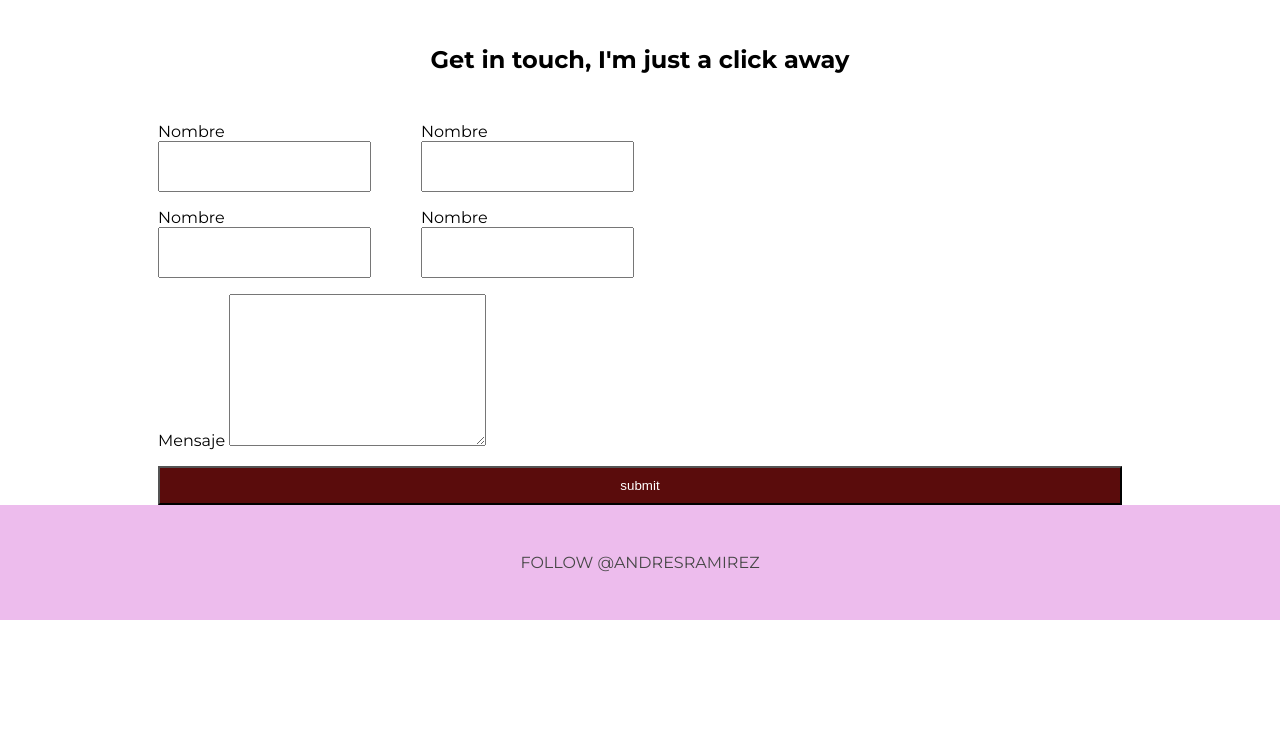
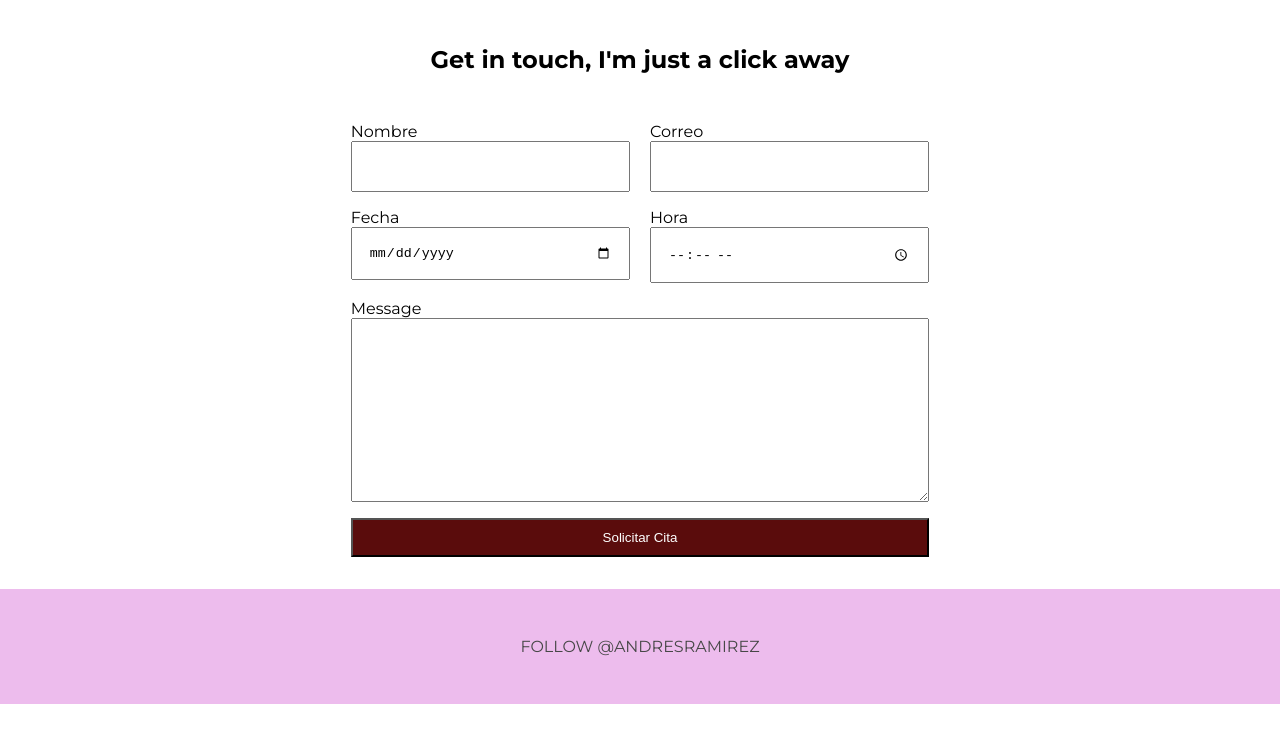
Before and after one commit to AndresRamirez917/100-sitios-63, a plain HTML site: page contact.html in a window 1280 px wide. Shown: the part 58-800 px from the top of the page. Drawn offline with Linux system fonts and the light colour scheme.

Commit message:
second commit

```diff
--- a/contact.html
+++ b/contact.html
@@ -27,29 +27,29 @@
             <form action="">
                 <div class="form-group flex">
                     <div class="flex-box-1">
-                        <label for="">Nombre</label>
-                        <input type="text" class="form-control">
+                        <label for="name">Nombre</label>
+                        <input class="form-control" type="text" />
                     </div>
                     <div class="flex-box-1">
-                        <label for="">Nombre</label>
-                        <input type="text" class="form-control">
+                        <label for="email">Correo</label>
+                        <input class="form-control" type="email" />
                     </div>
                 </div>
                 <div class="form-group flex">
                     <div class="flex-box-1">
-                        <label for="">Nombre</label>
-                        <input type="text" class="form-control">
+                        <label for="date">Fecha</label>
+                        <input class="form-control" type="date" />
                     </div>
                     <div class="flex-box-1">
-                        <label for="">Nombre</label>
-                        <input type="text" class="form-control">
+                        <label for="time">Hora</label>
+                        <input class="form-control" type="time" />
                     </div>
                 </div>
                 <div class="form-group">
-                    <label for="">Mensaje</label>
-                    <textarea name="" id="" cols="30" rows="10" class="form control"></textarea>
+                    <label for="message">Message</label>
+                    <textarea class="form-control" name="" id="" cols="30" rows="10"></textarea>
                 </div>
-                <button>submit</button>
+                <button class="btn">Solicitar Cita</button>
             </form>
         </div>
     </section>
--- a/scss/styles.scss
+++ b/scss/styles.scss
@@ -67,12 +67,8 @@ img {
                 display: inline-block;
                 margin-left: 1rem;
             }
-
-
         }
-
     }
-
 }
 
 //showcase
@@ -90,7 +86,6 @@ margin: 0 auto;
         text-align: center;
         background: #fff;
 margin-top: 450px;
-
 padding-bottom: 200px;
     }
 }
@@ -100,7 +95,6 @@ padding-bottom: 200px;
     .container {
         margin-top: 3rem;
         text-align: center;
-
         .job-row {
             gap: 100px;
 
@@ -140,17 +134,20 @@ padding-bottom: 200px;
     h2 {
         text-align: center;
         margin: 3rem 0;
+    }
         form {
             width: 60%;
             margin: 0 auto;
+            margin-bottom: 2rem;
             .flex {
                 display: flex;
+                gap: 20px;
             }
             .flex-box-1 {
                 flex: 1;
             }
            }
-    }
+
 }
 
 form {
```
Also changed, not shown: scss/styles.css, 1 other file.
